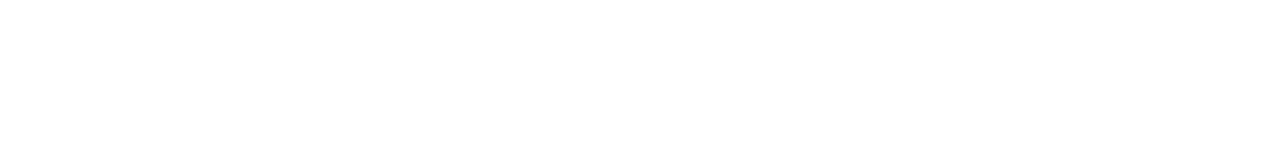
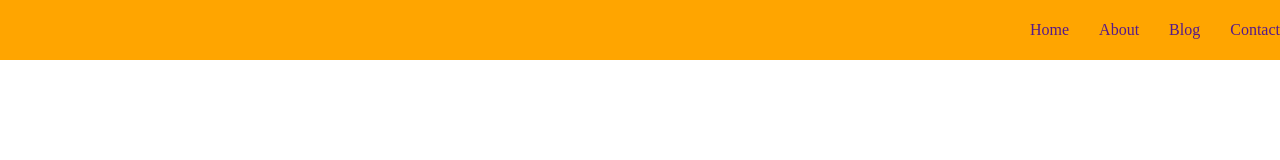
Before and after one commit to Bekoltiboyev/github-tutorial, a plain HTML site: page index.html in a window 1280 px wide. Drawn offline with Linux system fonts and the light colour scheme.

Commit message:
header qismi yozildi

```diff
--- a/index.html
+++ b/index.html
@@ -14,6 +14,26 @@
 
 
 
+    <!-- start header -->
+    <header class="header">
+        <div class="logo">
+            <a href=""></a>
+        </div>
+        <ul class="menu">
+            <li><a href="">Home</a></li>
+            <li><a href="">About</a></li>
+            <li><a href="">Blog</a></li>
+            <li><a href="">Contact</a></li>
+        </ul>
+    </header>
+
+
+    <!--
+        git add .
+        git commit -m "izoh yozing"
+        git push -u origin main
+    -->
+
 
 
 
--- a/style.css
+++ b/style.css
@@ -0,0 +1,23 @@
+*{
+    margin: 0;
+    padding: 0;
+    box-sizing: border-box;
+    text-decoration: none;
+    list-style-type: none;
+}
+
+/* start header style */
+.header{
+    width: 100%;
+    height: 60px;
+    background-color: orange;
+    display: flex;
+    justify-content: space-between;
+    align-items: center;
+}
+
+.menu{
+    display: flex;
+    column-gap: 30px;
+
+}
```
